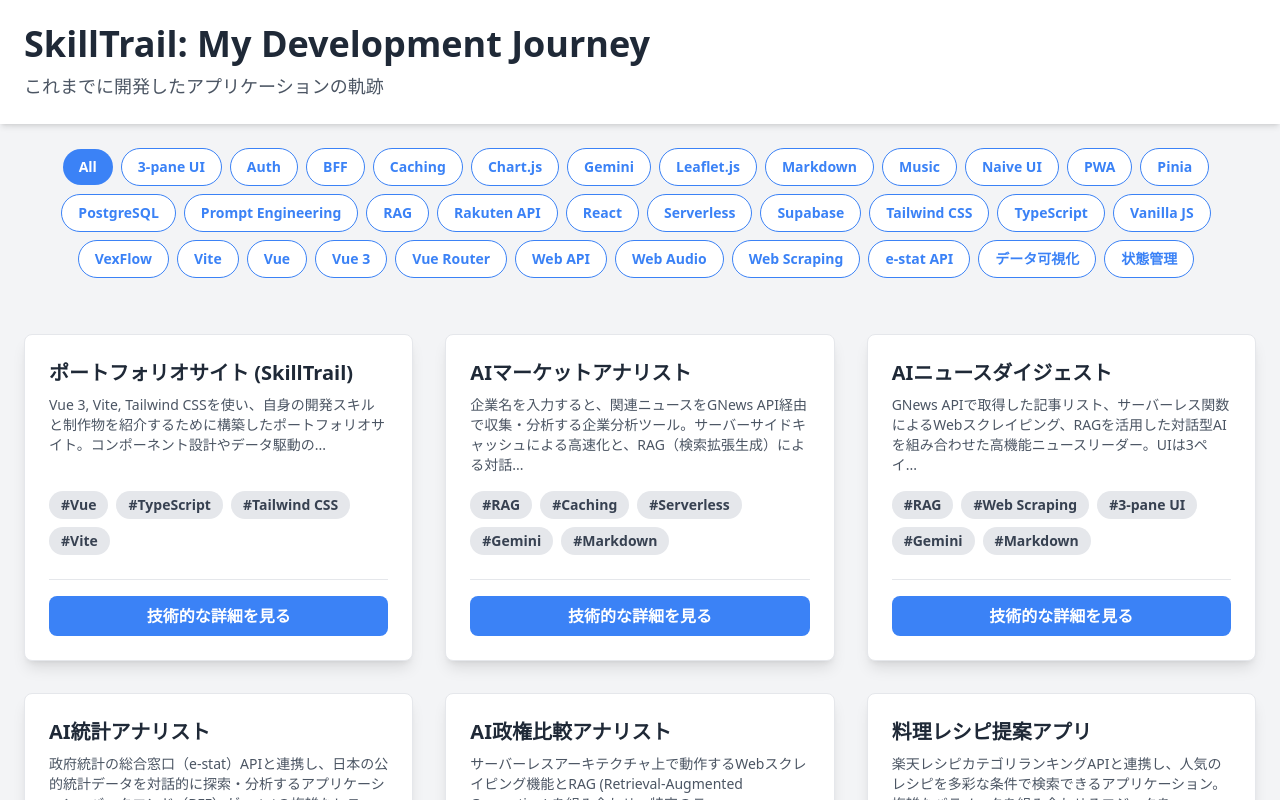
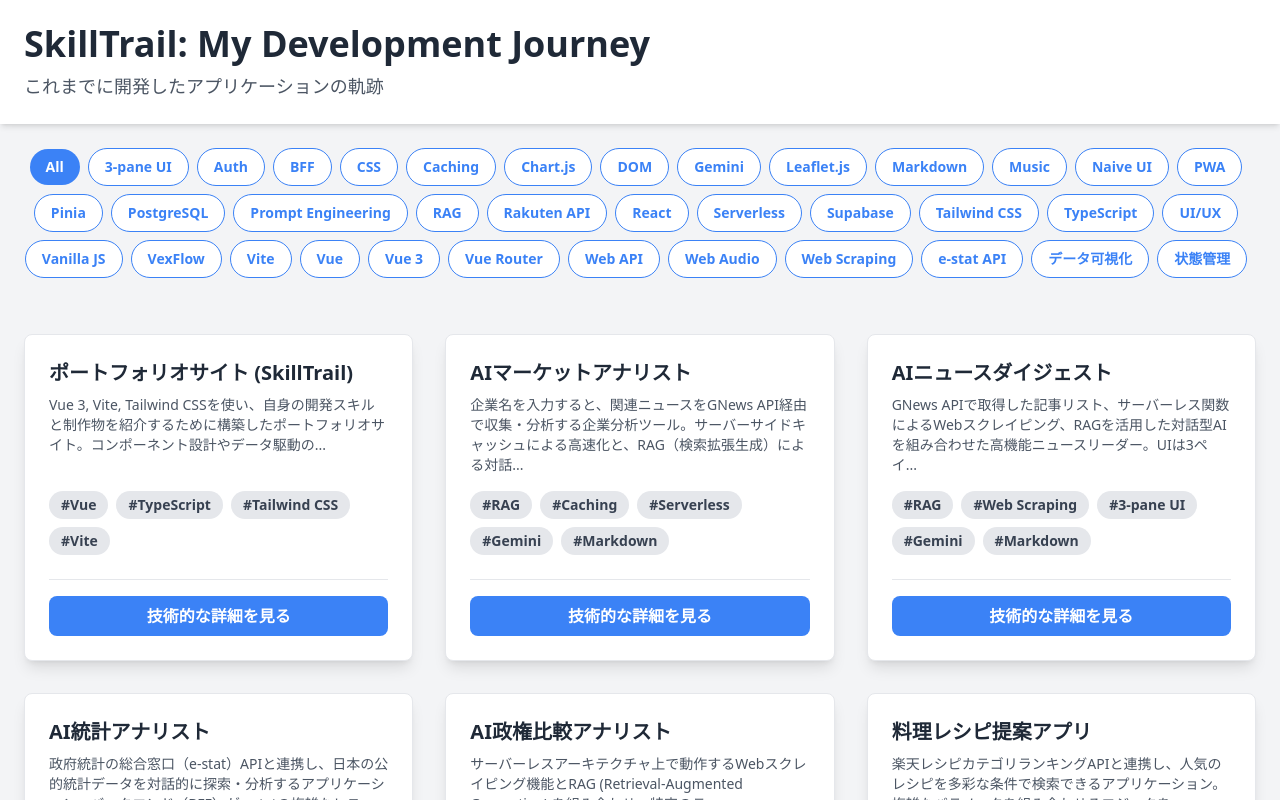
Before and after one commit to tako-chan0511/skilltrail, a Vue app: page / in a window 1280 px wide. Shown: the top 800 px of the page. Built offline with nearby package versions, Linux system fonts and the light colour scheme.

Commit message:
CSS初心者向け学習アプリ

```diff
--- a/src/apps.ts
+++ b/src/apps.ts
@@ -257,7 +257,6 @@ export const apps: App[] = [
       { name: 'MIDI-Writer-JS', color: 'bg-gray-400 text-white' },
     ],
   },
-  // --- ★★★ ここから新規追加 ★★★ ---
   {
     id: 12,
     title: 'ラッキーロトシミュレーション',
@@ -286,6 +285,32 @@ export const apps: App[] = [
       { name: 'TypeScript', color: 'bg-blue-200 text-blue-800' },
     ],
   },
+  // --- ★★★ ここから新規追加 ★★★ ---
+  {
+    id: 13,
+    title: 'CSS初心者向け練習アプリ',
+    description: 'CSSのプロパティを視覚的・対話的に学習できるサンドボックス環境。DOM要素を直接ドラッグ＆ドロップで配置・リサイズしたり、専用のUI（スライダーやカラーピッカー）でスタイルをリアルタイムに変更可能。変更は即座にプレビューとコードに反映され、直感的なトライ＆エラーを通じてCSSの挙動を深く理解できます。',
+    screenshot: '',
+    appUrl: 'https://tako-chan0511.github.io/cssvisualizer/',
+    githubUrl: 'https://github.com/tako-chan0511/cssvisualizer',
+    tags: ['Vanilla JS', 'DOM', 'CSS', 'UI/UX'],
+    learnings: {
+      challenge: 'プレビュー画面上のDOM要素への操作（ドラッグ等）と、UIコントロール（スライダー等）からの変更、そしてコード表示という3者間の状態を完全に同期させること。いずれか一つを変更した際に、他の二つが遅延なく、かつ正確に追従するリアクティブなシステムの構築が最大の課題でした。',
+      solution: 'すべての状態（各要素の位置、サイズ、色など）を単一のJavaScriptオブジェクトとして一元管理する「Single Source of Truth」の設計パターンを採用。DOMイベントリスナーとUIコントロールの入力イベントは、すべてこの中央オブジェクトを更新するだけとし、オブジェクトの変更を監視するメインの描画関数が、差分を検知してプレビューとコード表示を再レンダリングするアーキテクチャを構築しました。',
+    },
+    features: [
+      'ドラッグ＆ドロップによる直感的な要素配置',
+      'スライダーやカラーピッカーによるリアルタイムなスタイル編集',
+      '変更と即座に同期するCSSコードの自動生成',
+      'FlexboxやGridなど、主要なレイアウトシステムの視覚的学習',
+    ],
+    stack: [
+      { name: 'JavaScript (ES6+)', color: 'bg-yellow-200 text-yellow-800' },
+      { name: 'HTML5', color: 'bg-orange-200 text-orange-800' },
+      { name: 'CSS3', color: 'bg-blue-200 text-blue-800' },
+      { name: 'Interact.js', color: 'bg-pink-300 text-pink-900' },
+    ],
+  },
 ];
 
 // 全てのタグを重複なく取得する
```
